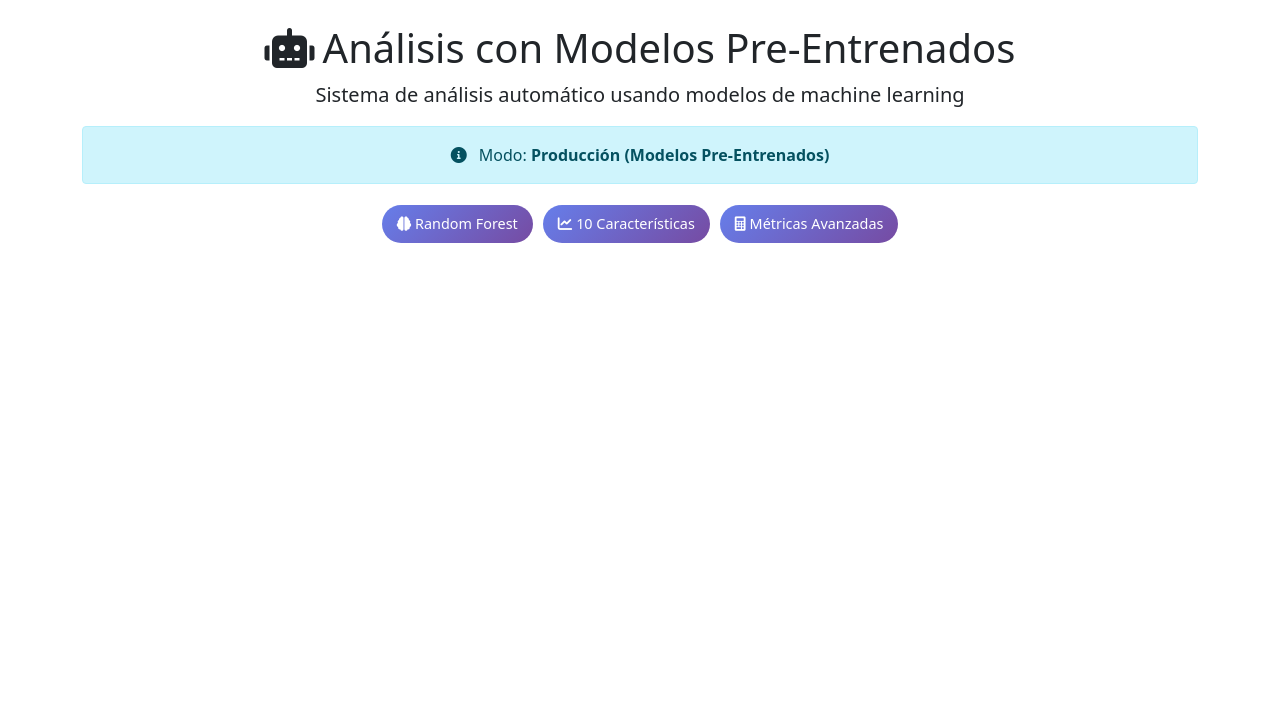
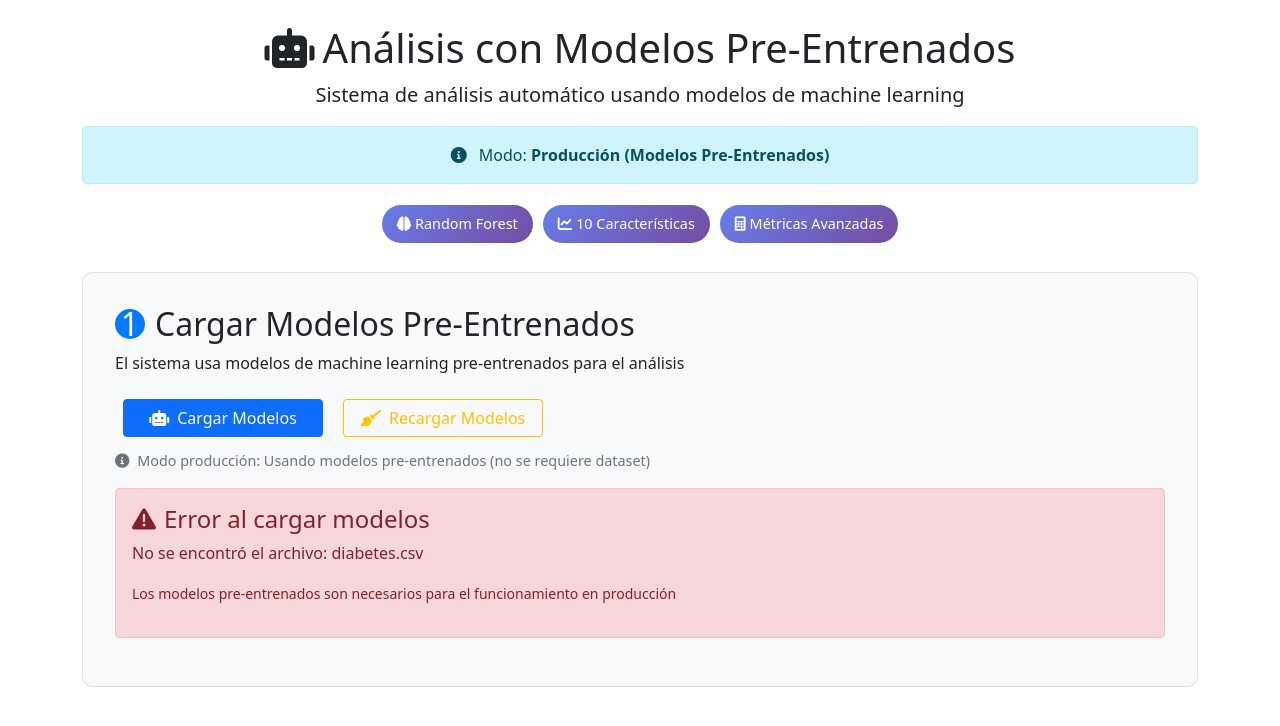
Before and after one commit to dandark666/api-sepa, a Django app: page / in a window 1280 px wide. Shown: the top 726 px of the page. Run offline with Django 5.2, Linux system fonts and the light colour scheme.

Commit message:
Update index.html

```diff
--- a/templates/index.html
+++ b/templates/index.html
@@ -115,6 +115,22 @@
         </div>
 
         <!-- Paso 1: Cargar Modelos -->
+        <div class="section">
+            <h2><span class="step-number">1</span>Cargar Modelos Pre-Entrenados</h2>
+            <p>El sistema usa modelos de machine learning pre-entrenados para el análisis</p>
+            <button onclick="cargarDataset()" class="btn btn-primary btn-step">
+                <i class="fas fa-robot me-2"></i>Cargar Modelos
+            </button>
+            <button onclick="limpiarCache()" class="btn btn-outline-warning btn-step">
+                <i class="fas fa-broom me-2"></i>Recargar Modelos
+            </button>
+            <div class="performance-info">
+                <i class="fas fa-info-circle me-1"></i>
+                Modo producción: Usando modelos pre-entrenados (no se requiere dataset)
+            </div>
+            <div id="cargarResult" class="mt-3"></div>
+        </div>
+
         <!-- Paso 2: Información del Modelo -->
         <div class="section" id="visualizacionSection" style="display: none;">
             <h2><span class="step-number">2</span>Información del Modelo</h2>
```
